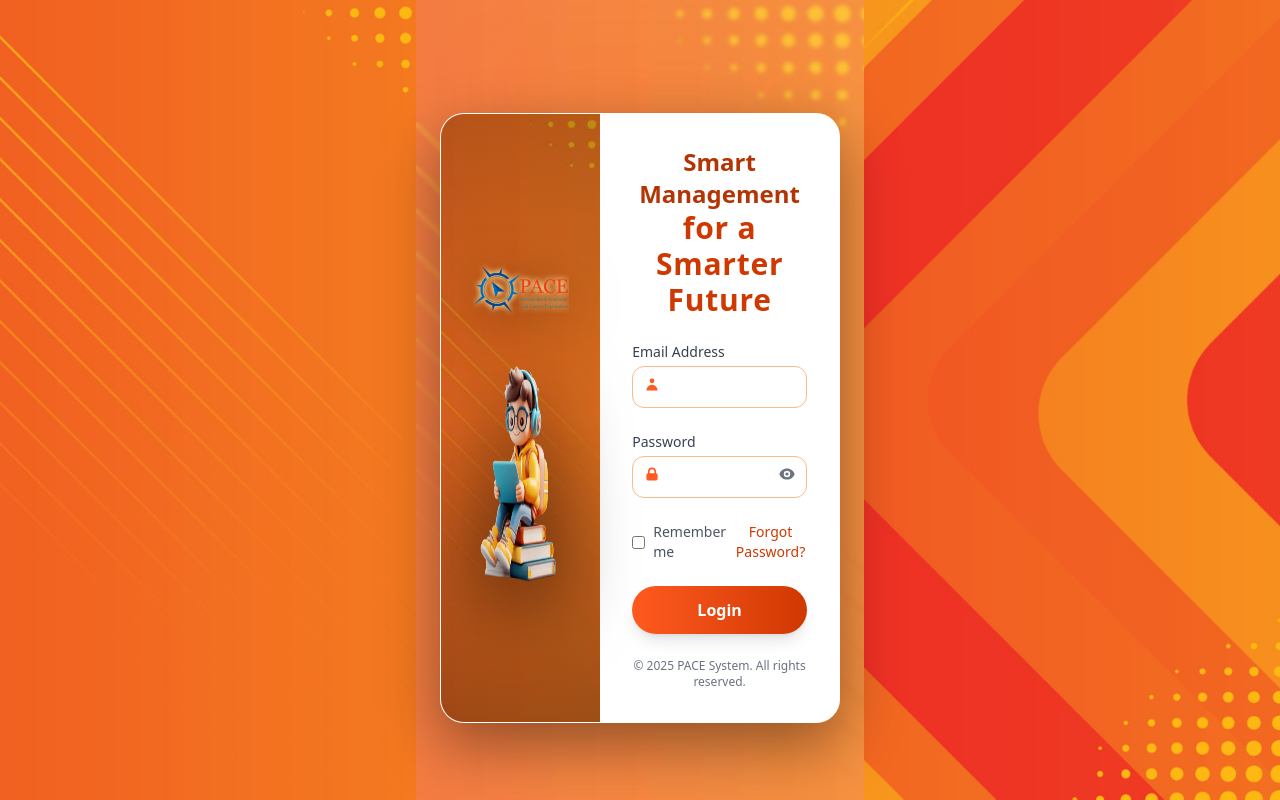
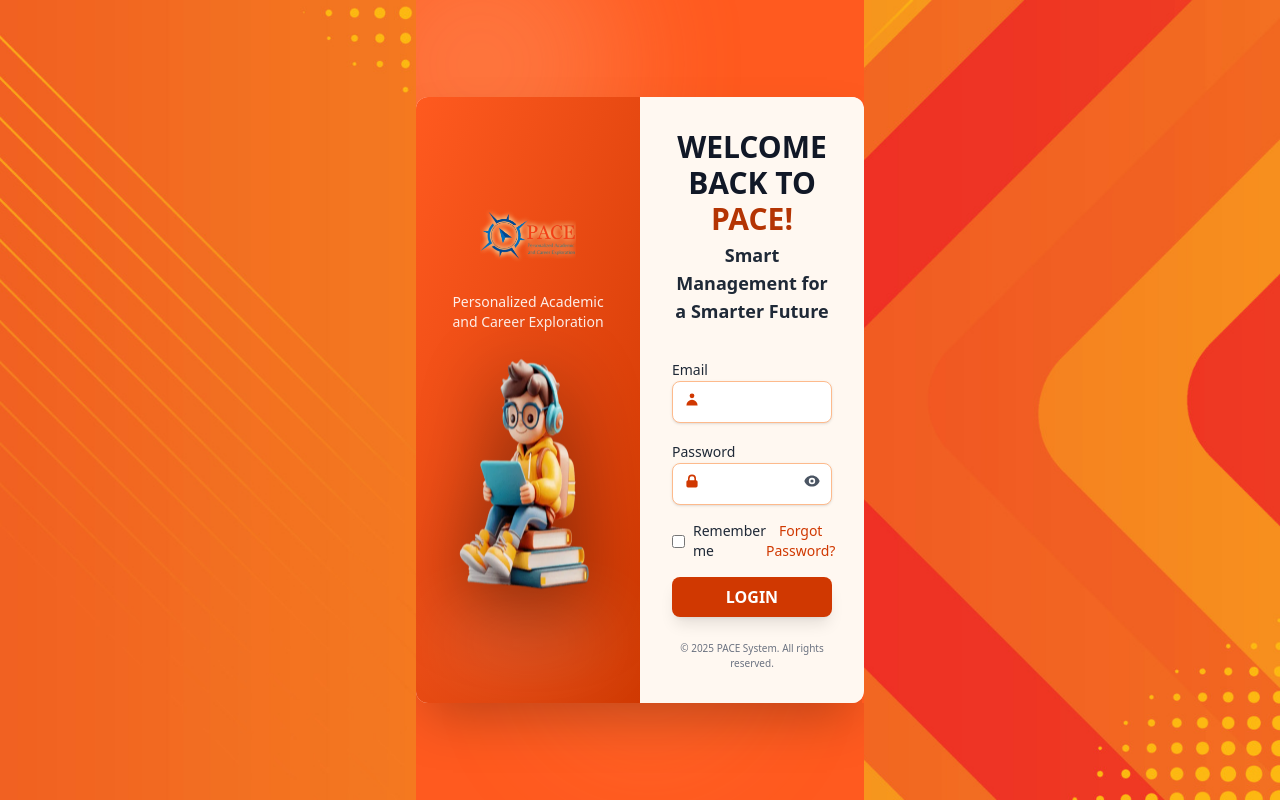
Before and after one commit to MarkDenver01/pace_app, a React (Vite) app: page /login in a window 1280 px wide. Built offline with nearby package versions, Linux system fonts and the light colour scheme.

Commit message:
pace login

```diff
--- a/src/page/login/Login.tsx
+++ b/src/page/login/Login.tsx
@@ -1,6 +1,5 @@
 import React, { useState } from "react";
 import { HiLockClosed, HiUser, HiEye, HiEyeOff } from "react-icons/hi";
-
 import { login } from "../../libs/ApiResponseService";
 import { useNavigate, useSearchParams } from "react-router-dom";
 import { useAuth } from "../../context/AuthContext";
@@ -10,8 +9,6 @@ import { getSwalTheme } from "../../utils/getSwalTheme";
 
 import PaceLogo from "../../assets/pace/logo_final.png";
 import HeroStudent from "../../assets/pace/hero_student.png";
-import LoginLeftBG from "../../assets/pace/login_half_bg.jpg";
-import LoginFullBG from "../../assets/pace/login_half_bg.jpg";
 
 const Login: React.FC = () => {
   const navigate = useNavigate();
@@ -24,6 +21,7 @@ const Login: React.FC = () => {
   const [searchParams] = useSearchParams();
   const universityId = searchParams.get("universityId");
 
+  // 🔥 LOGIN LOGIC (UNCHANGED)
   const handleLogin = async (e: React.FormEvent) => {
     e.preventDefault();
     setLoading(true);
@@ -37,10 +35,10 @@ const Login: React.FC = () => {
 
         if (adminStatus === "PENDING") {
           const result = await Swal.fire({
-            title: `Hi ${response.username}! Please update your password before LOGIN.`,
+            title: `Hi ${response.username}! Please update your password.`,
             icon: "warning",
             showCancelButton: true,
-            confirmButtonText: "Yes, PROCEED",
+            confirmButtonText: "Proceed",
             cancelButtonText: "Cancel",
             ...getSwalTheme(),
           });
@@ -49,28 +47,17 @@ const Login: React.FC = () => {
             navigate(
               `/login/update-password?universityId=${universityId}&email=${encodeURIComponent(
                 email
-              )}`,
-              { replace: true }
+              )}`
             );
           }
-        } else if (adminStatus === "VERIFIED" || adminStatus === "ACTIVATE") {
+        } else {
           Swal.fire({
             icon: "success",
             title: `Welcome ${response.username}!`,
             text: "Proceed to dashboard.",
             confirmButtonText: "PROCEED",
             ...getSwalTheme(),
-          }).then((result) => {
-            if (result.isConfirmed) navigate("/admin/dashboard");
-          });
-        } else {
-          Swal.fire({
-            icon: "error",
-            title: "Access Denied",
-            text: `Your account status (${adminStatus}) does not allow access.`,
-            confirmButtonText: "CLOSE",
-            ...getSwalTheme(),
-          });
+          }).then(() => navigate("/admin/dashboard"));
         }
       } else if (response.role === "SUPER_ADMIN") {
         Swal.fire({
@@ -79,15 +66,12 @@ const Login: React.FC = () => {
           text: "Proceed to Super Admin dashboard.",
           confirmButtonText: "PROCEED",
           ...getSwalTheme(),
-        }).then((result) => {
-          if (result.isConfirmed) navigate("/superadmin/dashboard");
-        });
+        }).then(() => navigate("/superadmin/dashboard"));
       } else {
         Swal.fire({
           icon: "error",
           title: "Unauthorized",
-          text: "Your role is not authorized to access this application.",
-          confirmButtonText: "CLOSE",
+          text: "Your role is not allowed.",
           ...getSwalTheme(),
         });
       }
@@ -95,8 +79,7 @@ const Login: React.FC = () => {
       Swal.fire({
         icon: "error",
         title: "Login Failed",
-        text: error?.message || "Invalid email or password. Please try again.",
-        confirmButtonText: "CLOSE",
+        text: error?.message || "Invalid email or password.",
         ...getSwalTheme(),
       });
     } finally {
@@ -105,88 +88,61 @@ const Login: React.FC = () => {
   };
 
   return (
-    <div
-      className="relative min-h-screen w-full bg-cover bg-center bg-no-repeat flex items-center justify-center"
-      style={{ backgroundImage: `url(${LoginFullBG})` }}
-    >
-      {/* light global blur so BG still visible */}
-      <div className="absolute inset-0 bg-white/15 backdrop-blur-[2px]" />
+    <div className="min-h-screen w-full bg-orange-500 flex items-center justify-center relative overflow-hidden">
 
-      {/* main wrapper to control card width (same feel as grocery UI) */}
-      <div className="relative z-10 w-full px-4 sm:px-6">
-        {/* soft glow under the card */}
-        <div className="mx-auto max-w-4xl pointer-events-none">
-          <div className="mx-auto h-6 w-3/4 rounded-full bg-orange-500/40 blur-2xl opacity-75" />
+      {/* 🔵 floating circles background (LEFT PANEL vibes) */}
+      <div className="absolute -left-20 -top-20 w-72 h-72 bg-orange-300/40 rounded-full blur-3xl animate-pulse" />
+      <div className="absolute left-10 top-64 w-40 h-40 bg-orange-200/40 rounded-full blur-2xl animate-bounce" />
+      <div className="absolute left-32 bottom-10 w-52 h-52 bg-orange-400/30 rounded-full blur-3xl animate-pulse" />
+
+      {/* CONTAINER */}
+      <div className="w-full max-w-6xl min-h-[550px] bg-white/80 backdrop-blur-lg rounded-xl overflow-hidden shadow-2xl grid grid-cols-1 md:grid-cols-2">
+
+        {/* LEFT PANEL */}
+        <div className="relative bg-gradient-to-br from-orange-500 to-orange-600 p-6 flex flex-col items-center justify-center text-center">
+
+          <img src={PaceLogo} className="h-24 mb-2 animate-fadeIn" />
+
+          <p className="text-white/90 text-sm mb-6 animate-slideUp">
+            Personalized Academic <br /> and Career Exploration
+          </p>
+
+          {/* Mascot float animation */}
+          <img
+            src={HeroStudent}
+            className="h-64 drop-shadow-[0_20px_40px_rgba(0,0,0,0.45)] animate-floating"
+          />
+
+          {/* glow under mascot */}
+          <div className="absolute bottom-12 w-40 h-6 bg-white/30 blur-2xl" />
         </div>
 
-        {/* LOGIN CARD */}
-        <div
-          className="
-            relative mx-auto mt-3 max-w-4xl
-            rounded-3xl bg-white/96 backdrop-blur-xl
-            border border-white/80 shadow-[0_22px_60px_rgba(0,0,0,0.4)]
-            overflow-hidden
-          "
-        >
-          <div className="grid grid-cols-1 md:grid-cols-5">
-            {/* LEFT PANEL – logo + mascot strip */}
-            <div
-              className="
-                md:col-span-2 relative flex flex-col items-center justify-center
-                p-6 sm:p-7
-              "
-              style={{
-                backgroundImage: `url(${LoginLeftBG})`,
-                backgroundSize: "cover",
-                backgroundPosition: "center",
-              }}
-            >
-              <div className="absolute inset-0 bg-gradient-to-b from-black/25 via-black/10 to-black/35" />
+        {/* RIGHT PANEL */}
+        <div className="bg-orange-50 p-8 flex flex-col justify-center animate-fadeIn">
 
-              <div className="relative flex flex-col items-center">
-                <img
-                  src={PaceLogo}
-                  alt="PACE Logo"
-                  className="h-20 sm:h-24 mb-4 drop-shadow-[0_10px_26px_rgba(0,0,0,0.6)]"
-                />
-                <img
-                  src={HeroStudent}
-                  alt="Student"
-                  className="h-44 sm:h-52 md:h-60 drop-shadow-[0_18px_40px_rgba(0,0,0,0.7)]"
-                />
-              </div>
-            </div>
+          <h1 className="text-3xl font-extrabold text-center text-gray-900 animate-slideUp">
+            WELCOME BACK TO <span className="text-orange-700">PACE!</span>
+          </h1>
 
-            {/* RIGHT PANEL – form */}
-            <div className="md:col-span-3 p-6 sm:p-8 bg-white/98">
-              <div className="text-center mb-6">
-                <h2 className="text-xl sm:text-2xl font-extrabold text-orange-700">
-                   Smart Management
-                </h2>
-                <h1 className="text-2xl sm:text-3xl font-extrabold text-orange-600 tracking-wide">
-                  for a Smarter Future
-                </h1>
-              </div>
+          <p className="text-center mt-1 mb-8 font-semibold text-gray-800 text-lg animate-slideUp">
+            Smart Management for a Smarter Future
+          </p>
 
-              <form className="space-y-5 sm:space-y-6" onSubmit={handleLogin}>
+          <form className="space-y-4 animate-slideUp" onSubmit={handleLogin}>
             {/* EMAIL */}
             <div>
-                  <label className="block text-xs sm:text-sm font-medium text-gray-700 mb-1">
-                    Email Address
-                  </label>
-                  <div className="relative group">
-                    <HiUser className="absolute left-3 top-2.5 text-orange-500 group-focus-within:text-orange-600 transition" />
+              <label className="text-sm font-medium">Email</label>
+              <div className="relative">
+                <HiUser className="absolute left-3 top-2.5 text-orange-600" />
                 <input
                   type="email"
                   required
                   value={email}
                   onChange={(e) => setEmail(e.target.value)}
                   className="
-                        w-full pl-10 pr-3 py-2.5 rounded-xl
-                        bg-white/90 border border-orange-300
-                        text-gray-800 text-sm
-                        focus:ring-2 focus:ring-orange-500 focus:border-orange-500
-                        outline-none transition
+                    w-full pl-10 pr-3 py-2 rounded-lg border border-orange-300
+                    focus:ring-2 focus:ring-orange-500 bg-white
+                    transition-all shadow-sm
                   "
                 />
               </div>
@@ -194,28 +150,24 @@ const Login: React.FC = () => {
 
             {/* PASSWORD */}
             <div>
-                  <label className="block text-xs sm:text-sm font-medium text-gray-700 mb-1">
-                    Password
-                  </label>
-                  <div className="relative group">
-                    <HiLockClosed className="absolute left-3 top-2.5 text-orange-500 group-focus-within:text-orange-600 transition" />
+              <label className="text-sm font-medium">Password</label>
+              <div className="relative">
+                <HiLockClosed className="absolute left-3 top-2.5 text-orange-600" />
                 <input
                   type={showPassword ? "text" : "password"}
                   required
                   value={password}
                   onChange={(e) => setPassword(e.target.value)}
                   className="
-                        w-full pl-10 pr-10 py-2.5 rounded-xl
-                        bg-white/90 border border-orange-300
-                        text-gray-800 text-sm
-                        focus:ring-2 focus:ring-orange-500 focus:border-orange-500
-                        outline-none transition
+                    w-full pl-10 pr-10 py-2 rounded-lg border border-orange-300
+                    focus:ring-2 focus:ring-orange-500 bg-white shadow-sm
+                    transition-all
                   "
                 />
                 <button
                   type="button"
                   onClick={() => setShowPassword(!showPassword)}
-                      className="absolute right-3 top-2.5 text-gray-500 hover:text-orange-600 transition"
+                  className="absolute right-3 top-2.5 text-gray-600 hover:text-orange-600"
                 >
                   {showPassword ? <HiEyeOff /> : <HiEye />}
                 </button>
@@ -223,15 +175,15 @@ const Login: React.FC = () => {
             </div>
 
             {/* REMEMBER + FORGOT */}
-                <div className="flex flex-col sm:flex-row sm:items-center sm:justify-between gap-2 text-xs sm:text-sm text-gray-600">
-                  <label className="inline-flex items-center gap-2 cursor-pointer select-none">
+            <div className="flex items-center justify-between text-sm">
+              <label className="flex items-center gap-2">
                 <input type="checkbox" className="accent-orange-600" />
-                    <span>Remember me</span>
+                Remember me
               </label>
 
               <button
                 type="button"
-                    className="text-orange-600 hover:text-orange-700 font-medium"
+                className="text-orange-600 hover:underline"
                 onClick={() => navigate("/forgot-password")}
               >
                 Forgot Password?
@@ -243,26 +195,46 @@ const Login: React.FC = () => {
               type="submit"
               disabled={loading}
               className="
-                    w-full py-2.5 sm:py-3
-                    rounded-full
-                    bg-gradient-to-r from-orange-500 to-orange-600
-                    text-white text-sm sm:text-base font-semibold
-                    shadow-lg hover:shadow-[0_14px_30px_rgba(249,115,22,0.55)]
-                    hover:translate-y-[-1px]
-                    transition-all disabled:opacity-60
+                w-full py-2 bg-orange-600 text-white font-bold rounded-lg
+                hover:bg-orange-700 transition shadow-lg hover:shadow-xl
+                hover:scale-[1.02] active:scale-[0.98]
               "
             >
-                  {loading ? "Logging in..." : "Login"}
+              {loading ? "Logging in..." : "LOGIN"}
             </button>
           </form>
 
-              <p className="mt-6 text-[10px] sm:text-xs text-gray-500 text-center">
+          <p className="text-center text-[10px] text-gray-500 mt-6">
             © 2025 PACE System. All rights reserved.
           </p>
         </div>
       </div>
-        </div>
-      </div>
+
+      {/* ANIMATION KEYFRAMES */}
+      <style>{`
+        @keyframes floating {
+          0% { transform: translateY(0); }
+          50% { transform: translateY(-10px); }
+          100% { transform: translateY(0); }
+        }
+        .animate-floating {
+          animation: floating 3.5s ease-in-out infinite;
+        }
+        @keyframes fadeIn {
+          from { opacity: 0; transform: translateY(10px); }
+          to { opacity: 1; transform: translateY(0); }
+        }
+        .animate-fadeIn {
+          animation: fadeIn 1s ease forwards;
+        }
+        @keyframes slideUp {
+          from { opacity: 0; transform: translateY(20px); }
+          to { opacity: 1; transform: translateY(0); }
+        }
+        .animate-slideUp {
+          animation: slideUp .9s ease forwards;
+        }
+      `}</style>
     </div>
   );
 };
```
Lines whose indentation alone changed are shown as unchanged.
